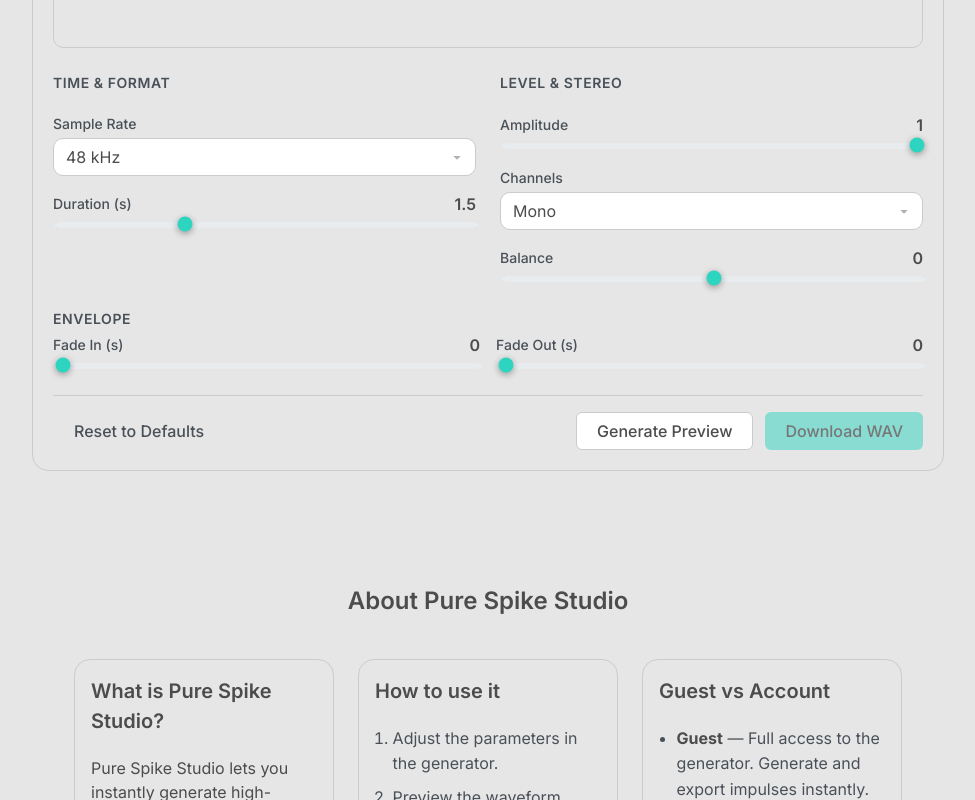
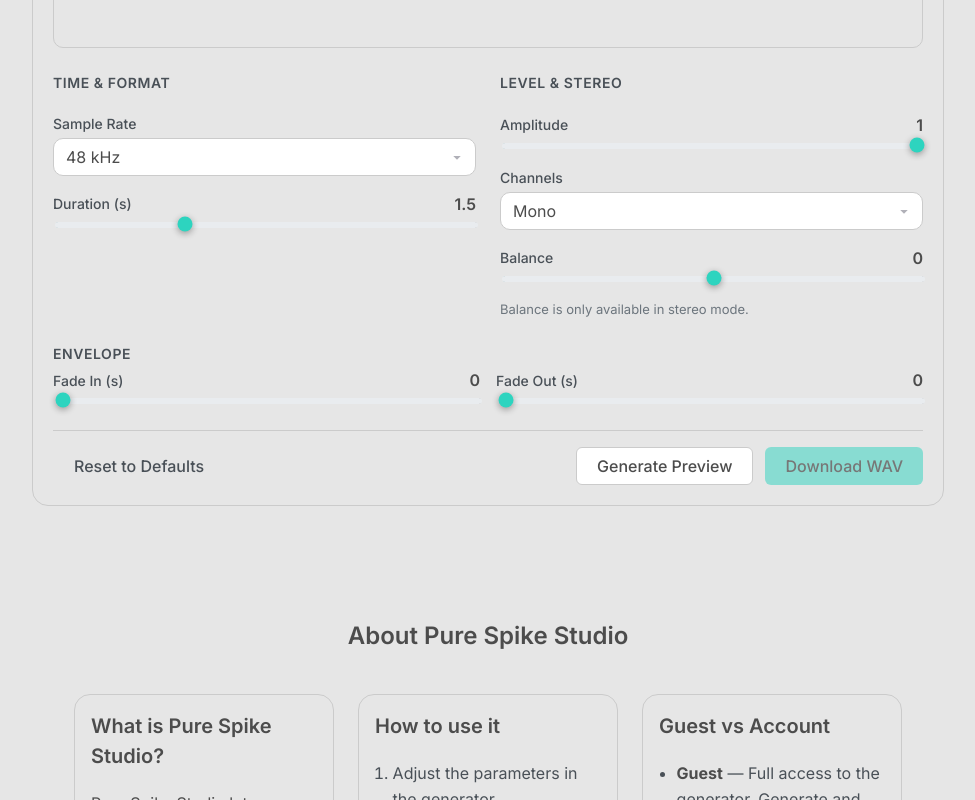
Before and after one commit to TomacBarin/pure-spike, a React (Vite) app: page / in a window 1280 px wide. Shown: the part 740-1540 px from the top of the page, without its empty margins (152-1127 px from the left). Built offline with nearby package versions, Linux system fonts and the light colour scheme.

Commit message:
feat(components) add clear disabled states + helper text

```diff
--- a/src/features/generator/components/ParameterControls.tsx
+++ b/src/features/generator/components/ParameterControls.tsx
@@ -11,6 +11,8 @@
 }
 
 export function ParameterControls({ params, dispatch }: Props) {
+  const isStereo = params.channels === 'stereo';
+
   return (
     <>
       <div className={styles.paramsGrid}>
@@ -60,7 +62,14 @@
             max={CONSTRAINTS.balance.max}
             step={0.01}
             onChange={(v) => dispatch({ type: 'SET_BALANCE', balance: v })}
+            disabled={!isStereo}
           />
+
+          {!isStereo && (
+            <p style={{ fontSize: '13px', color: 'var(--color-text-muted)', margin: 0 }}>
+              Balance is only available in stereo mode.
+            </p>
+          )}
         </div>
       </div>
 
```
